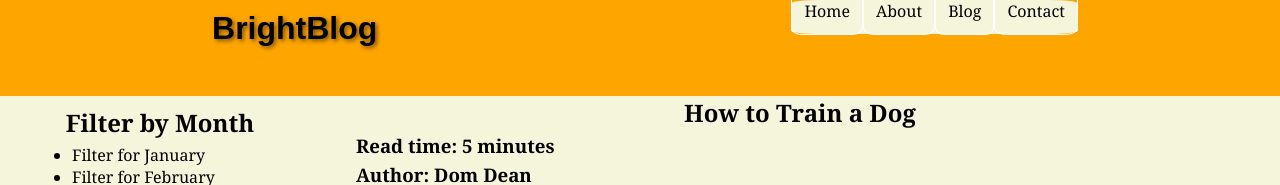
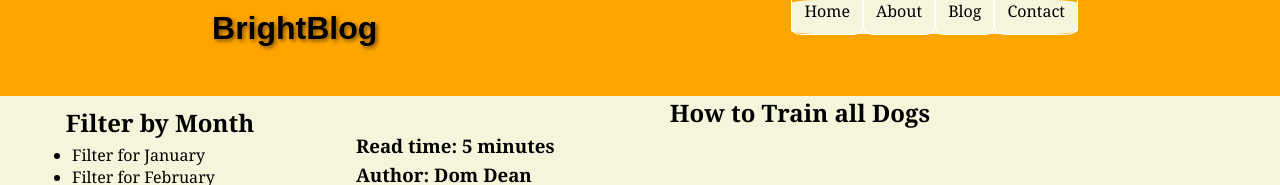
Before and after one commit to emevgen/emevgen.github.io, a plain HTML site: page index.html in a window 1280 px wide. Shown: the top 185 px of the page. Drawn offline with Linux system fonts and the light colour scheme; no server answers.

Commit message:
Update index.html

```diff
--- a/index.html
+++ b/index.html
@@ -47,7 +47,7 @@
                 <article>
                     <header>
                         <!--article header goes here-->
-                        <h2> How to Train a Dog</h2>
+                        <h2> How to Train all Dogs</h2>
                         <h3>Read time: 5 minutes</h3>
                         <h3>Author: Dom Dean</h3>
                     </header>
```
